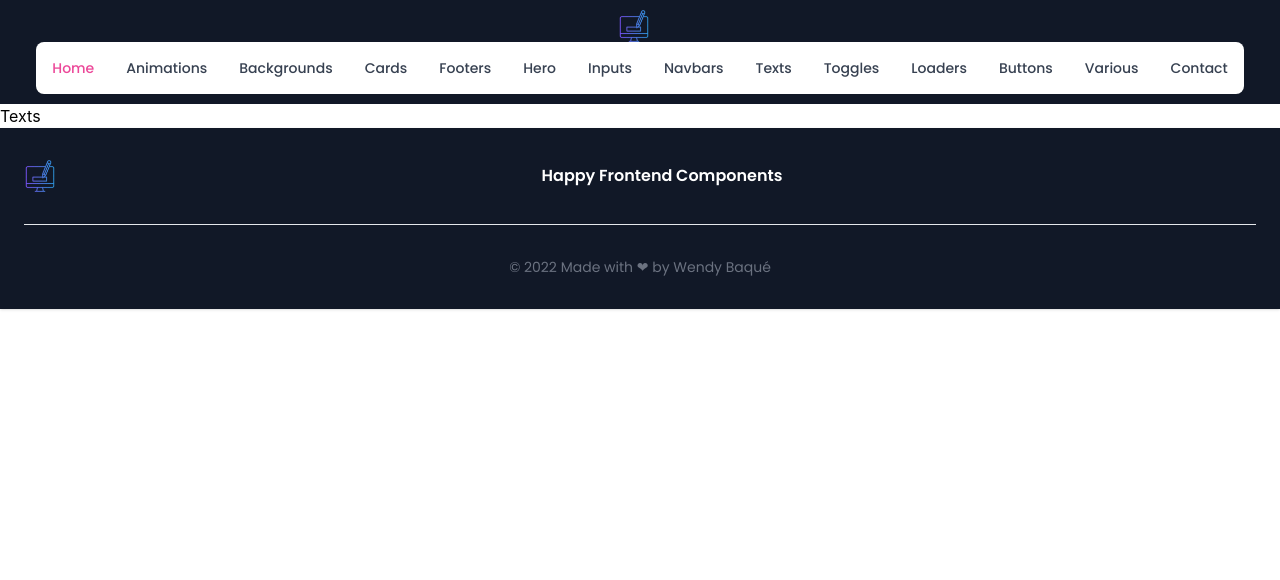
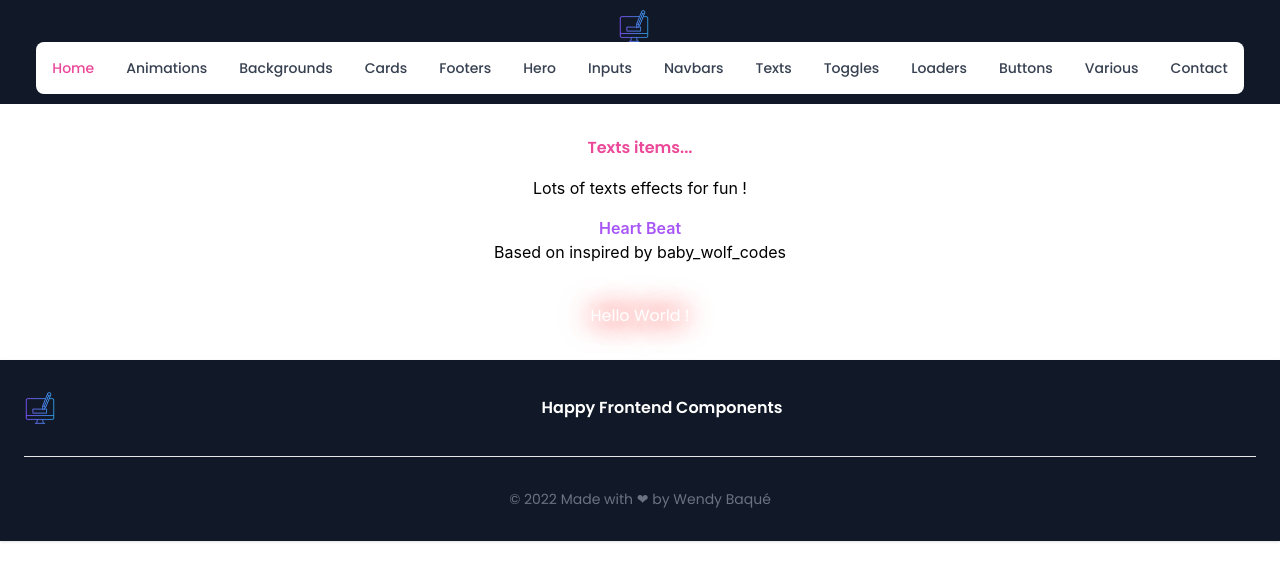
Before and after one commit to wendybaque/Happy-Frontend-Components, a React (Create React App) app: page /texts in a window 1280 px wide. Shown: the top 580 px of the page. Built offline with nearby package versions, Linux system fonts and the light colour scheme.

Commit message:
Add neon text effect in texts components

```diff
--- /dev/null
+++ b/src/Components/NeonText.jsx
@@ -0,0 +1,12 @@
+import React from "react";
+import "./neontext.css";
+
+const NeonText = () => {
+  return (
+    <div>
+      <h2 className="neon-title">Hello World !</h2>
+    </div>
+  );
+};
+
+export default NeonText;
--- /dev/null
+++ b/src/Components/neontext.css
@@ -0,0 +1,22 @@
+
+.neon-title {
+  font-family: "poppins";
+  color: white;
+  animation: neon 5s infinite;
+}
+
+@keyframes neon {
+  0%,
+  39%,
+  41%,
+  59%,
+  61%,
+  100% {
+    text-shadow: white 0 0 12px, red 0 0 24px, red 0 0 36px;
+  }
+
+  40%,
+  60% {
+    text-shadow: none;
+  }
+}
--- a/src/Pages/Texts.jsx
+++ b/src/Pages/Texts.jsx
@@ -1,11 +1,31 @@
-import React from 'react'
+import React from "react";
+import NeonText from "../Components/NeonText";
 
 const Texts = () => {
   return (
-    <div>
-      Texts
+    <div className="m-4 p-4 flex flex-col">
+      <h1 className="flex flex-col items-center text-l font-semibold text-pink-500 font-poppins">
+        Texts items...
+      </h1>
+      <p className="flex flex-col items-center text-l m-4">
+        Lots of texts effects for fun !
+      </p>
+
+      <section className="flex flex-col">
+        <h2 className="font-semibold text-purple-500">Heart Beat</h2>
+        <p className="pb-10">
+          Based on{" "}
+          <a
+            href="https://www.instagram.com/p/Ce2mqa3pttD/"
+            alt="redirection vers le code de baby_wolf_codes"
+          >
+            inspired by baby_wolf_codes
+          </a>
+        </p>
+        <NeonText />
+      </section>
     </div>
-  )
-}
+  );
+};
 
-export default Texts
+export default Texts;
```
